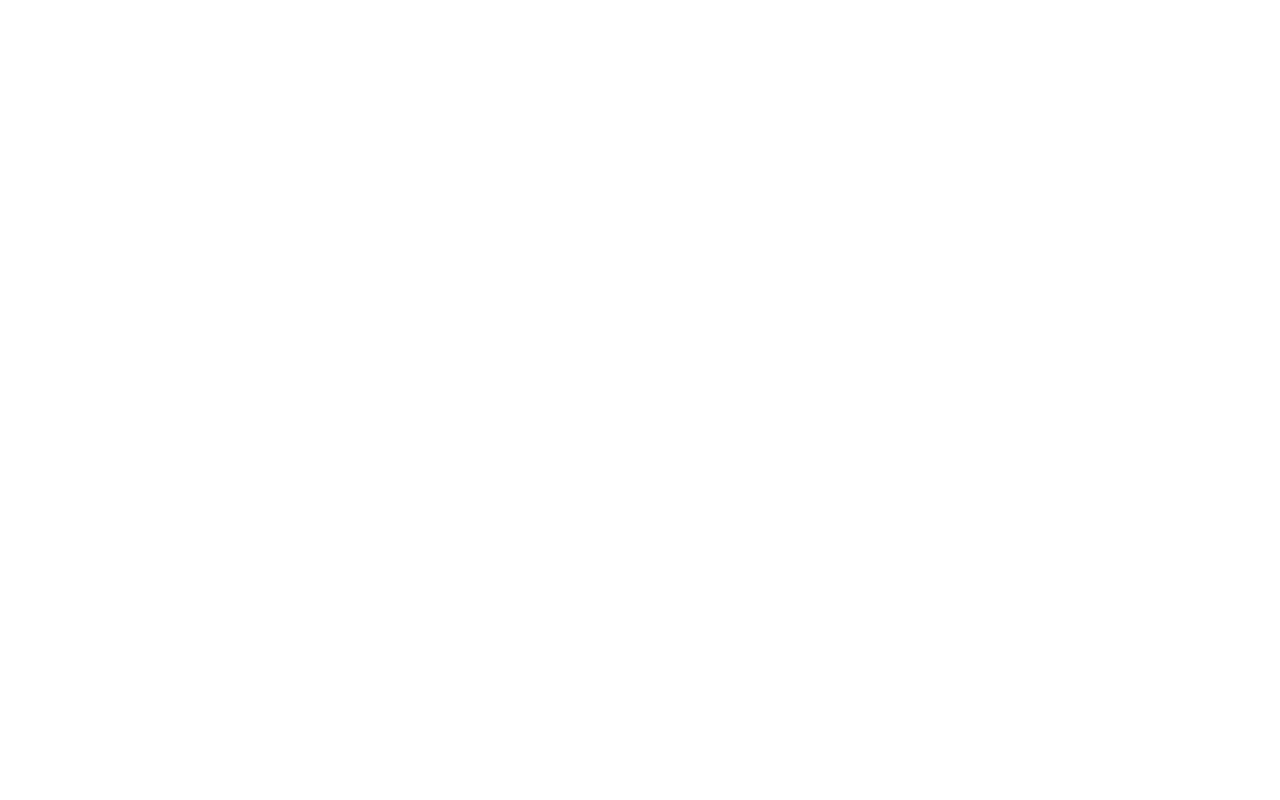
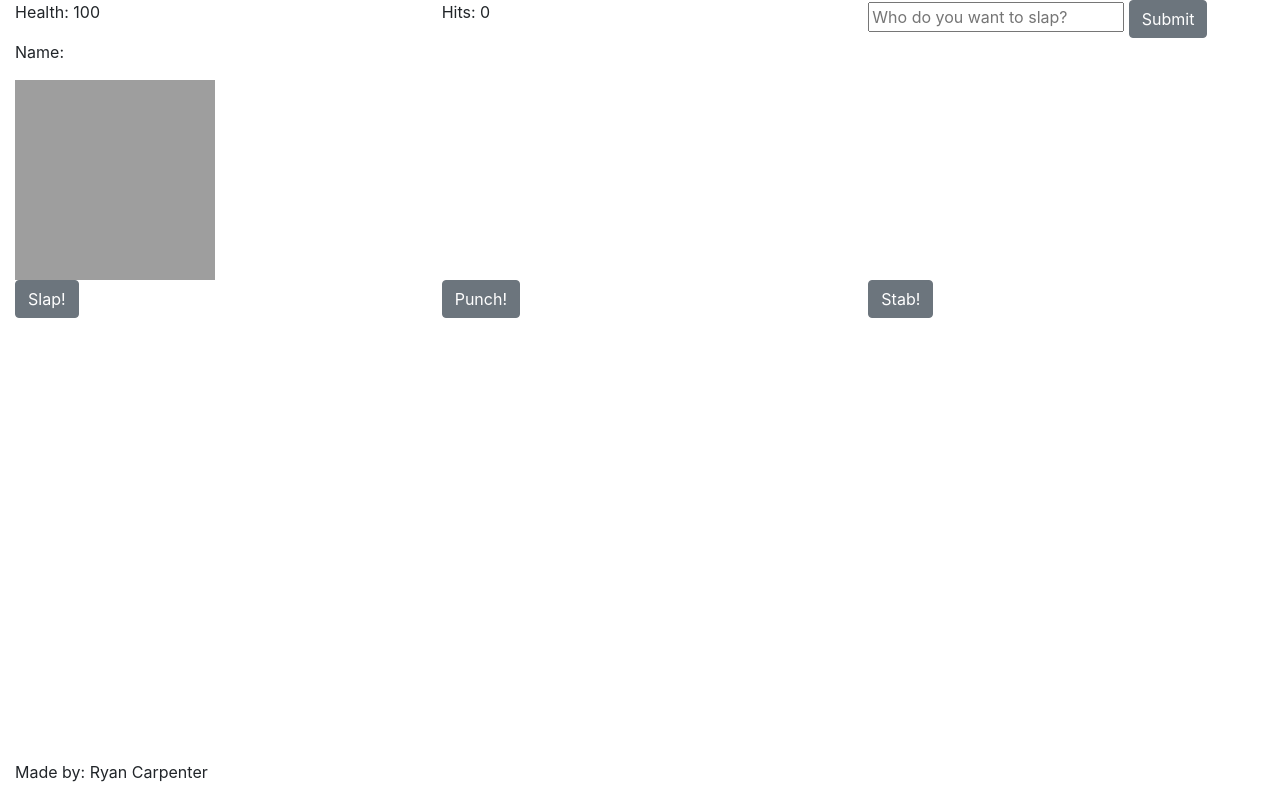
Before and after one commit to Emberglo/slapgame, a plain HTML site: page index.html in a window 1280 px wide. Drawn offline with nearby package versions, Linux system fonts and the light colour scheme; grey boxes are pictures that could not be loaded.

Commit message:
built functionality, started styling

```diff
--- a/app.js
+++ b/app.js
@@ -0,0 +1,37 @@
+let globalHealth = 100;
+let hitCount = 0;
+
+draw();
+
+function draw() {
+	document.getElementById('healthBar').innerText = `${globalHealth}`;
+	document.getElementById('timesHit').innerText = `${hitCount}`;
+}
+
+function changeName() {
+	let name = document.getElementById('targetName').value;
+	document.getElementById('displayName').innerText = `${name}`;
+
+	event.preventDefault();
+	let form = document.getElementById('form');
+	form.reset();
+	draw();
+}
+
+function slap() {
+	globalHealth--;
+	hitCount++;
+	draw();
+}
+
+function punch() {
+	globalHealth -= 5;
+	hitCount++;
+	draw();
+}
+
+function stab() {
+	globalHealth -= 10;
+	hitCount++;
+	draw();
+}
--- a/index.html
+++ b/index.html
@@ -10,8 +10,52 @@
 </head>
 <body>
 
+    <header class="container-fluid">
+        <div class="row flex-row">
+            <div class="col-4">
+                <p>Health: <span id="healthBar">100</span></p>
+            </div>
+            <div class="col-4">
+                <p>Hits: <span id="timesHit"></span></p>
+            </div>
+            <div class="col-4">
+                <form action="" id="form">
+                    <input type="text" name="targetName" id="targetName" placeholder="Who do you want to slap?">
+                    <button type="submit" class="btn btn-small btn-secondary" onclick="changeName(event)">Submit</button>
+                </form>
+            </div>
+        </div>
+    </header>
 
+    <main class="container-fluid">
+        <div class="row flex-column">
+            <div class="col-6">
+                <p>Name: <span id="displayName"></span></p>
+            </div>
+            <div class="col-6">
+                <img src="https://placebear.com/200/200" alt="">
+            </div>
+        </div>
+        <div class="row">
+            <div class="col-4">
+                <button class="btn btn-large btn-secondary" onclick="slap()">Slap!</button>
+            </div>
+            <div class="col-4">
+                <button class="btn btn-large btn-secondary" onclick="punch()">Punch!</button>
+            </div>
+            <div class="col-4">
+                <button class="btn btn-large btn-secondary" onclick="stab()">Stab!</button>
+            </div>
+        </div>
+    </main>
 
+    <footer class="container-fluid">
+        <div class="row">
+            <div class="col">
+                <p>Made by: Ryan Carpenter</p>
+            </div>
+        </div>
+    </footer>
 
 
 
--- a/style.css
+++ b/style.css
@@ -0,0 +1,14 @@
+body {
+	min-height: 100vh;
+	display: flex;
+	flex-direction: column;
+}
+header {
+	height: fit-content;
+}
+main {
+	flex-grow: 1;
+}
+footer {
+	height: fit-content;
+}
```
